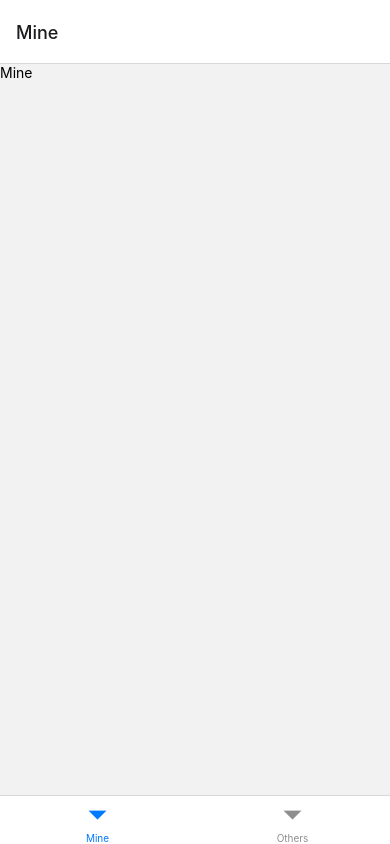
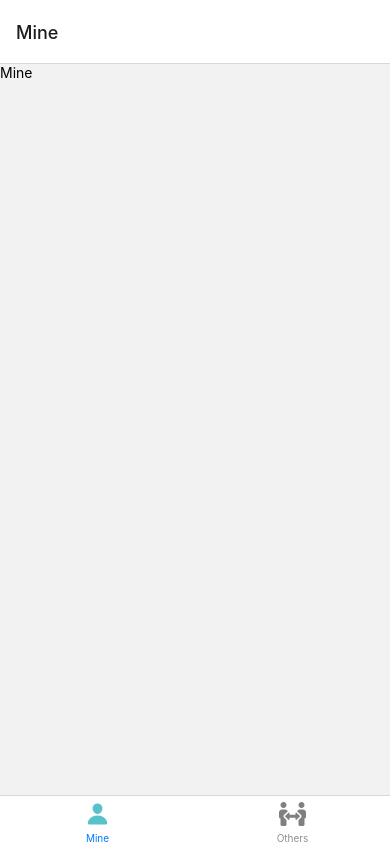
Before and after one commit to Kudo24/Utang_Management_System, a React Native app: screen /Main in a window 390 px wide. Built offline with nearby package versions, Linux system fonts and the light colour scheme.

Commit message:
Add: Homepage

```diff
--- a/navigator/RootNavigator.tsx
+++ b/navigator/RootNavigator.tsx
@@ -3,13 +3,18 @@ import React from "react";
 
 // Tab Navigator
 import TabNavigator from "./TabNavigator";
+import Home from "../screens/Home";
 import { createNativeStackNavigator } from "@react-navigation/native-stack";
 
 const RootStack = createNativeStackNavigator();
 const RootNavigator = () => {
   return (
-    <RootStack.Navigator screenOptions={{ headerShown: false }}>
+    <RootStack.Navigator
+      screenOptions={{ headerShown: false }}
+      initialRouteName="Home"
+    >
       <RootStack.Screen name="Main" component={TabNavigator} />
+      <RootStack.Screen name="Home" component={Home} />
     </RootStack.Navigator>
   );
 };
--- a/navigator/TabNavigator.tsx
+++ b/navigator/TabNavigator.tsx
@@ -5,13 +5,38 @@ import React from "react";
 import Mine from "../screens/Mine";
 import Others from "../screens/Others";
 
+import { Ionicons } from "@expo/vector-icons";
+import { FontAwesome5 } from "@expo/vector-icons";
+
 import { createBottomTabNavigator } from "@react-navigation/bottom-tabs";
 
 const Tab = createBottomTabNavigator();
 
 const TabNavigator = () => {
   return (
-    <Tab.Navigator>
+    <Tab.Navigator
+      screenOptions={({ route }) => ({
+        tabBarIcon: ({ focused, color, size }) => {
+          if (route.name === "Mine") {
+            return (
+              <Ionicons
+                name="person"
+                size={24}
+                color={focused ? "#59C1CC" : "gray"}
+              />
+            );
+          } else if (route.name === "Others") {
+            return (
+              <FontAwesome5
+                name="people-arrows"
+                size={24}
+                color={focused ? "#EB6A7C" : "gray"}
+              />
+            );
+          }
+        },
+      })}
+    >
       <Tab.Screen name="Mine" component={Mine} />
       <Tab.Screen name="Others" component={Others} />
     </Tab.Navigator>
--- a/screens/Home.tsx
+++ b/screens/Home.tsx
@@ -0,0 +1,12 @@
+import { View, Text } from "react-native";
+import React from "react";
+
+const Home = () => {
+  return (
+    <View style={{ flex: 1, justifyContent: "center", alignItems: "center" }}>
+      <Text>Home</Text>
+    </View>
+  );
+};
+
+export default Home;
```
